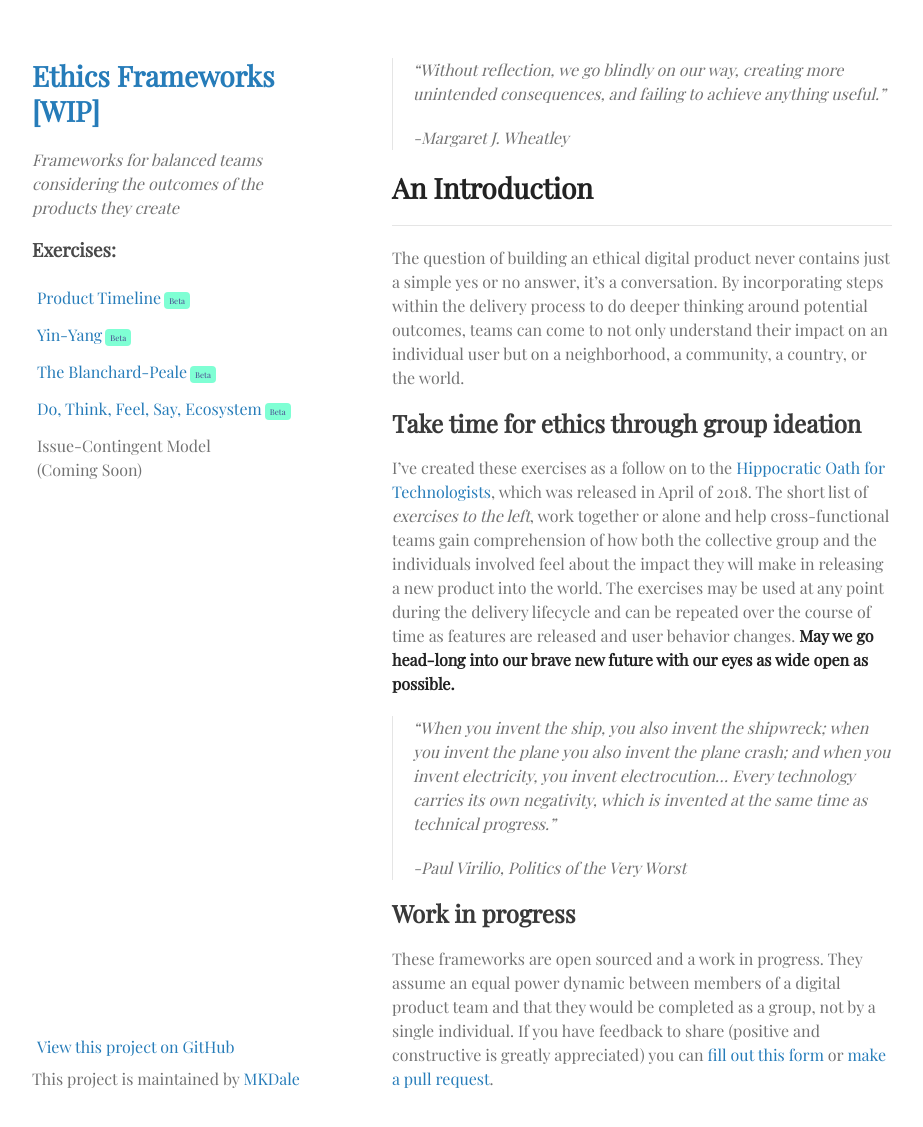
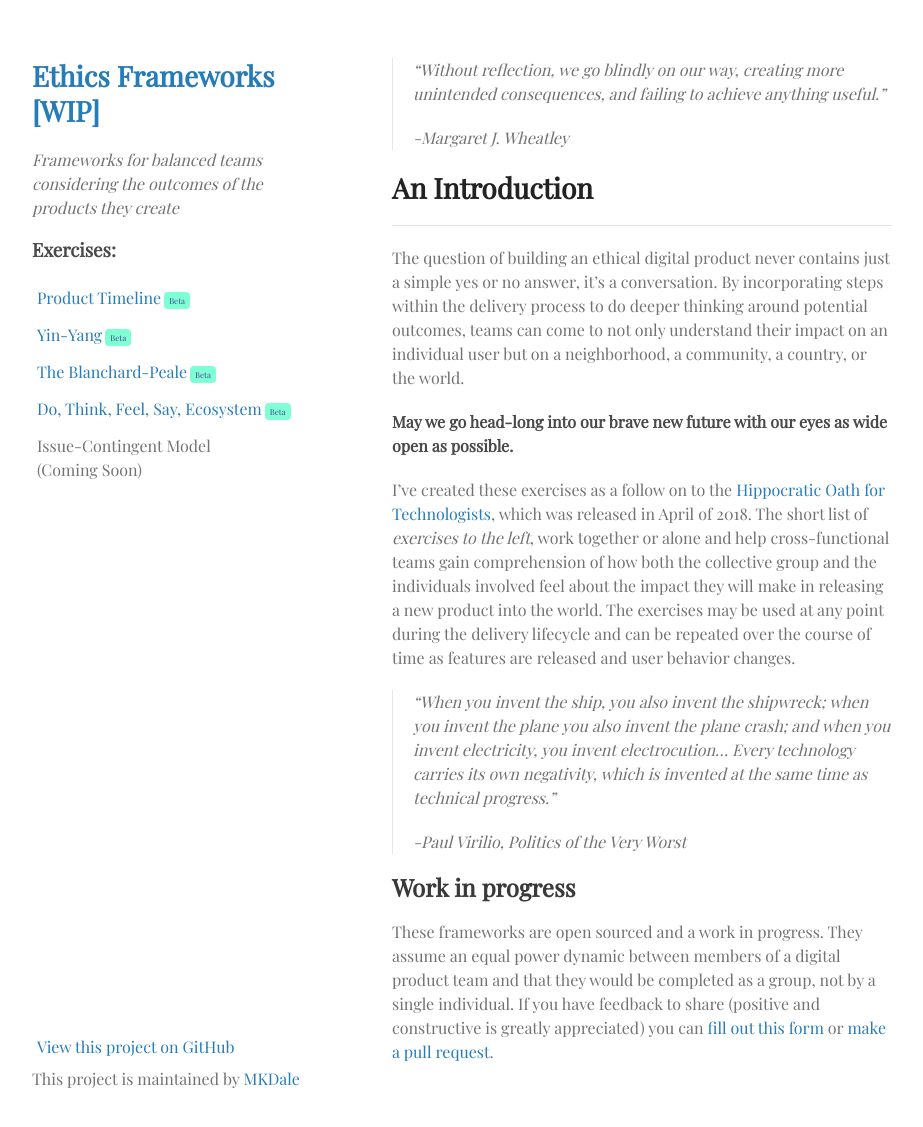
Before and after one commit to MKDale/ethics-frameworks, a Jekyll site: the page built from index.md, in a window 1280 px wide and 1161 px high. Shown: the top 1127 px of the window, without its empty margins (178-1101 px from the left). Built offline with Jekyll 4.4.1, drawn with Linux system fonts in a browser that asks for light colours.

Commit message:
changes to intro

```diff
--- a/index.md
+++ b/index.md
@@ -15,9 +15,9 @@ layout: default
 
 The question of building an ethical digital product never contains just a simple yes or no answer, it's a conversation. By incorporating steps within the delivery process to do deeper thinking around potential outcomes, teams can come to not only understand their impact on an individual user but on a neighborhood, a community, a country, or the world.
 
-## Take time for ethics through group ideation
+#### May we go head-long into our brave new future with our eyes as wide open as possible.
 
-I've created these exercises as a follow on to the [Hippocratic Oath for Technologists](https://mkdale.github.io/techoath/), which was released in April of 2018. The short list of *exercises to the left*, work together or alone and help cross-functional teams gain comprehension of how both the collective group and the individuals involved feel about the impact they will make in releasing a new product into the world. The exercises may be used at any point during the delivery lifecycle and can be repeated over the course of time as features are released and user behavior changes.  **May we go head-long into our brave new future with our eyes as wide open as possible.**
+I've created these exercises as a follow on to the [Hippocratic Oath for Technologists](https://mkdale.github.io/techoath/), which was released in April of 2018. The short list of *exercises to the left*, work together or alone and help cross-functional teams gain comprehension of how both the collective group and the individuals involved feel about the impact they will make in releasing a new product into the world. The exercises may be used at any point during the delivery lifecycle and can be repeated over the course of time as features are released and user behavior changes.
 
 >
 >"When you invent the ship, you also invent the shipwreck; when you invent the plane you also invent the plane crash; and when you invent electricity, you invent electrocution... Every technology carries its own negativity, which is invented at the same time as technical progress."
```
